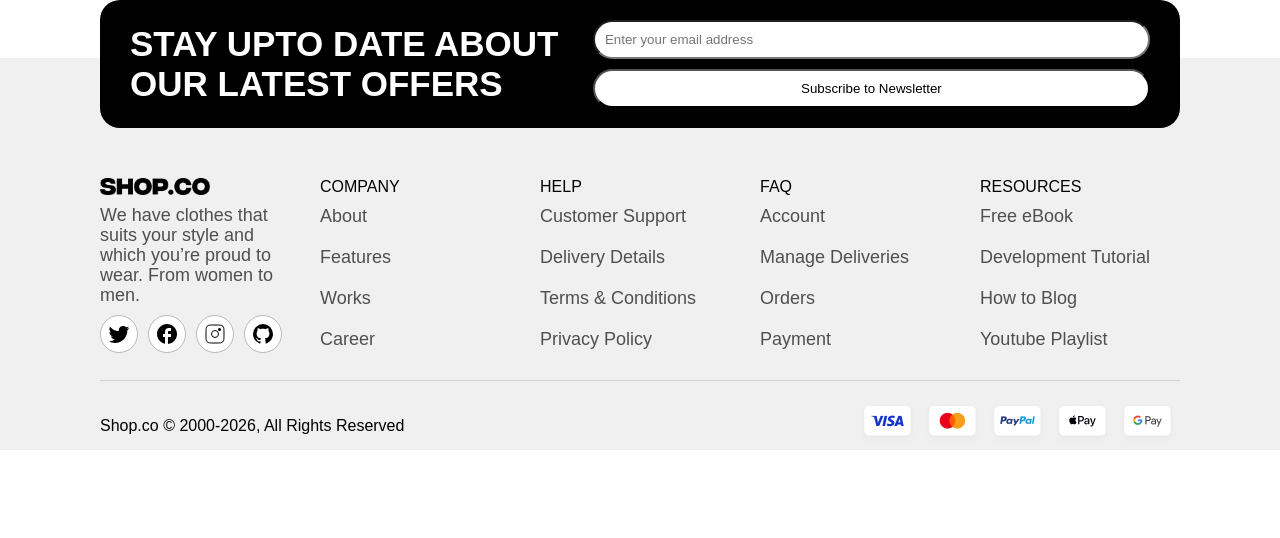
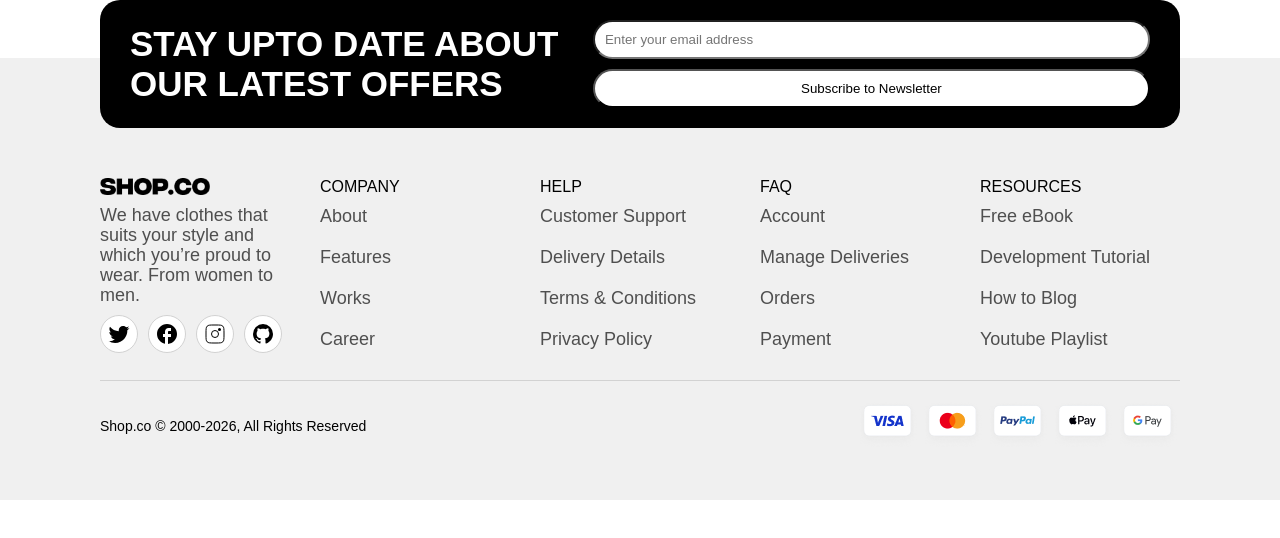
Before and after one commit to Adamsonoladipupo/SHOP.CO-eCommerce, a React (Vite) app in the folder shopCo/: page /footer in a window 1280 px wide. Shown: the top 538 px of the page. Built offline with nearby package versions, Linux system fonts and the light colour scheme; no server answers.

Commit message:
new commit

```diff
--- a/shopCo/src/component/footer/footer.module.css
+++ b/shopCo/src/component/footer/footer.module.css
@@ -100,7 +100,7 @@ a {
     align-items: center;
     justify-content: center;
     border-radius: 20px;
-    border: 0.2px solid #bababa;
+    border: 0.2px solid #d2d2d2;
     cursor: pointer;
 }
 .main_container .mid_footer .footer_column ul li{
@@ -122,6 +122,7 @@ a {
     display: flex;
     align-items: center;
     justify-content: space-between;
+    padding-bottom: 50px;
 }
 
 .bottom_footer .payment_options {
@@ -129,3 +130,7 @@ a {
     align-items: center;
     justify-content: space-between;
 }
+.bottom_footer p{
+    font-size: 14px;
+    font-weight: thin;
+}
```
